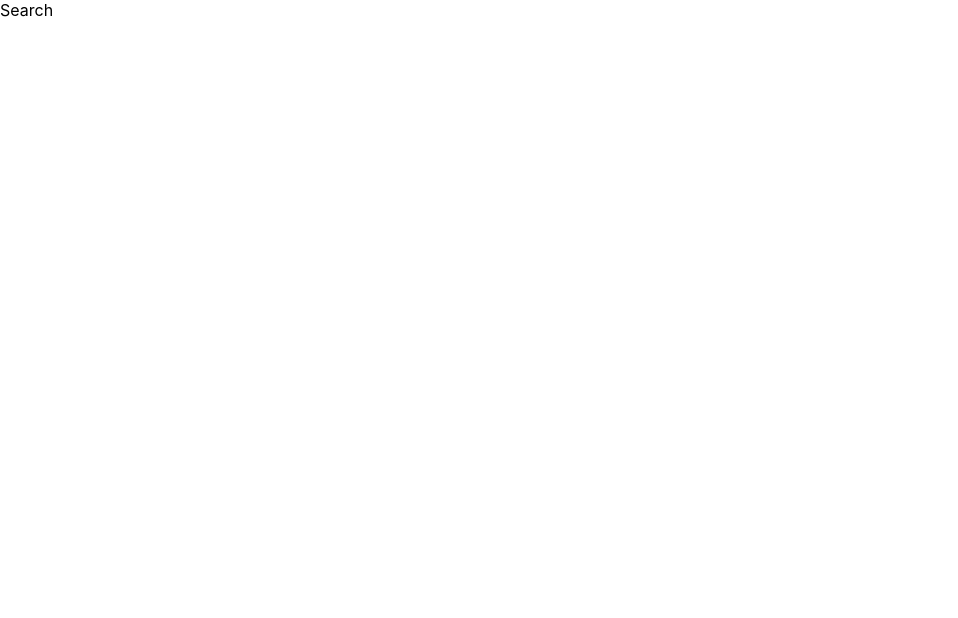
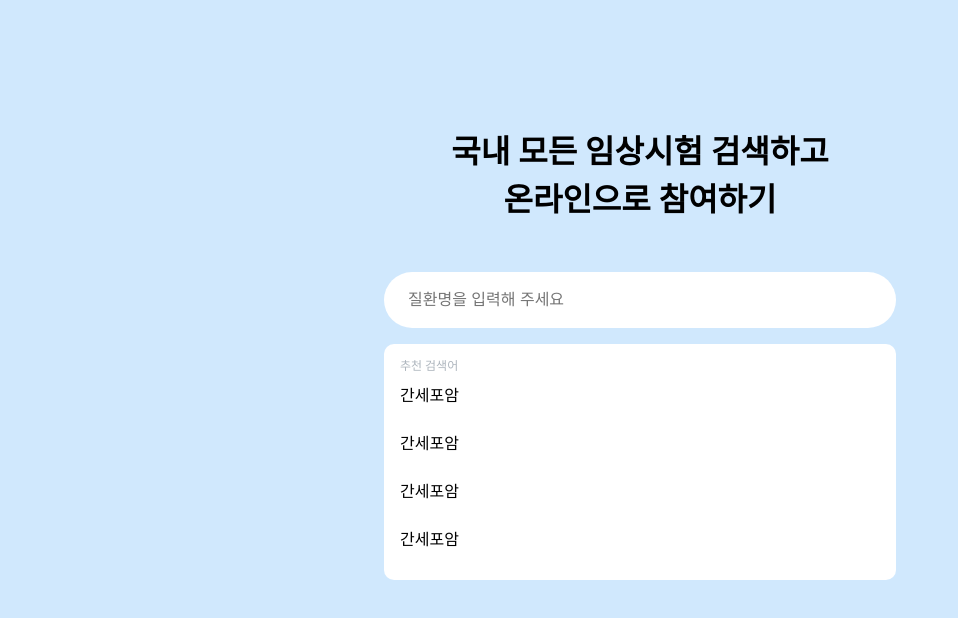
Before and after one commit to bohongu/pre-onboarding-11th-4, a React (Create React App) app: page / in a window 1280 px wide. Shown: the top 618 px of the page, without its empty margins (0-958 px from the left). Built offline with nearby package versions, Linux system fonts and the light colour scheme.

Commit message:
Design: markup search page

```diff
--- a/src/App.tsx
+++ b/src/App.tsx
@@ -1,14 +1,16 @@
 import { BrowserRouter, Route, Routes } from "react-router-dom";
 import Search from "./pages/Search";
 import Result from "./pages/Result";
+import Layout from "./pages/Layout";
 
 function App() {
   return (
     <BrowserRouter>
       <Routes>
-        <Route index element={<Search />} />
-        <Route path="/:id" element={<Result />} />
-        <Route />
+        <Route element={<Layout />}>
+          <Route index element={<Search />} />
+          <Route path="/:id" element={<Result />} />
+        </Route>
       </Routes>
     </BrowserRouter>
   );
--- a/src/index.css
+++ b/src/index.css
@@ -1,13 +1,128 @@
-body {
-  margin: 0;
-  font-family: -apple-system, BlinkMacSystemFont, 'Segoe UI', 'Roboto', 'Oxygen',
-    'Ubuntu', 'Cantarell', 'Fira Sans', 'Droid Sans', 'Helvetica Neue',
-    sans-serif;
-  -webkit-font-smoothing: antialiased;
-  -moz-osx-font-smoothing: grayscale;
+body * {
+  box-sizing: border-box;
 }
 
-code {
-  font-family: source-code-pro, Menlo, Monaco, Consolas, 'Courier New',
-    monospace;
+html,
+body,
+div,
+span,
+applet,
+object,
+iframe,
+h1,
+h2,
+h3,
+h4,
+h5,
+h6,
+p,
+blockquote,
+pre,
+a,
+abbr,
+acronym,
+address,
+big,
+cite,
+code,
+del,
+dfn,
+em,
+img,
+ins,
+kbd,
+q,
+s,
+samp,
+small,
+strike,
+strong,
+sub,
+sup,
+tt,
+var,
+b,
+u,
+i,
+center,
+dl,
+dt,
+dd,
+ol,
+ul,
+li,
+fieldset,
+form,
+label,
+legend,
+table,
+caption,
+tbody,
+tfoot,
+thead,
+tr,
+th,
+td,
+article,
+aside,
+canvas,
+details,
+embed,
+figure,
+figcaption,
+footer,
+header,
+hgroup,
+menu,
+nav,
+output,
+ruby,
+section,
+summary,
+time,
+mark,
+audio,
+video {
+  margin: 0;
+  padding: 0;
+  border: 0;
+  font-size: 100%;
+  font: inherit;
+  vertical-align: baseline;
 }
+/* HTML5 display-role reset for older browsers */
+article,
+aside,
+details,
+figcaption,
+figure,
+footer,
+header,
+hgroup,
+menu,
+nav,
+section {
+  display: block;
+}
+body {
+  line-height: 1;
+}
+ol,
+ul {
+  list-style: none;
+}
+blockquote,
+q {
+  quotes: none;
+}
+blockquote:before,
+blockquote:after,
+q:before,
+q:after {
+  content: "";
+  content: none;
+}
+table {
+  border-collapse: collapse;
+  border-spacing: 0;
+}
--- /dev/null
+++ b/src/pages/Layout.tsx
@@ -0,0 +1,19 @@
+import React from "react";
+import { Outlet } from "react-router";
+import styled from "styled-components";
+
+const Layout = () => {
+  return (
+    <Wrapper>
+      <Outlet />
+    </Wrapper>
+  );
+};
+
+export default Layout;
+
+const Wrapper = styled.div`
+  background: #d0e8fd;
+  height: 100vh;
+  padding: 10% 30%;
+`;
--- a/src/pages/Search.tsx
+++ b/src/pages/Search.tsx
@@ -1,7 +1,67 @@
 import React from "react";
+import styled from "styled-components";
 
 const Search = () => {
-  return <div>Search</div>;
+  return (
+    <>
+      <Title>
+        <h1>국내 모든 임상시험 검색하고</h1>
+        <h1>온라인으로 참여하기</h1>
+      </Title>
+      <SearchWrapper>
+        <input placeholder="질환명을 입력해 주세요" />
+      </SearchWrapper>
+      <RecommandWrapper>
+        <h2>추천 검색어</h2>
+        <ul>
+          <li>간세포암</li>
+          <li>간세포암</li>
+          <li>간세포암</li>
+          <li>간세포암</li>
+        </ul>
+      </RecommandWrapper>
+    </>
+  );
 };
 
 export default Search;
+
+const Title = styled.h1`
+  display: flex;
+  flex-direction: column;
+  justify-content: center;
+  align-items: center;
+  line-height: 1.5;
+
+  h1 {
+    font-size: 2rem;
+    font-weight: 700;
+  }
+`;
+
+const SearchWrapper = styled.div`
+  padding: 3rem 0 1rem 0;
+  input {
+    width: 100%;
+    border-radius: 42px;
+    height: 3.5rem;
+    border: 0;
+    font-size: 1rem;
+    padding: 0 1.5rem;
+  }
+`;
+
+const RecommandWrapper = styled.div`
+  background: #ffffff;
+  border-radius: 10px;
+  padding: 1rem;
+
+  h2 {
+    font-size: 12px;
+    color: #adb5bd;
+  }
+
+  li {
+    padding: 1rem 0;
+  }
+`;
```
Also changed, not shown: src/App.css (deleted, +0 -38 lines).
